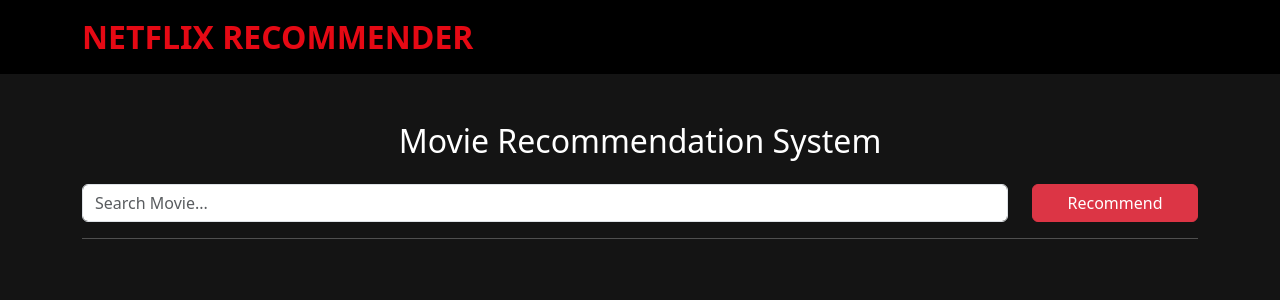
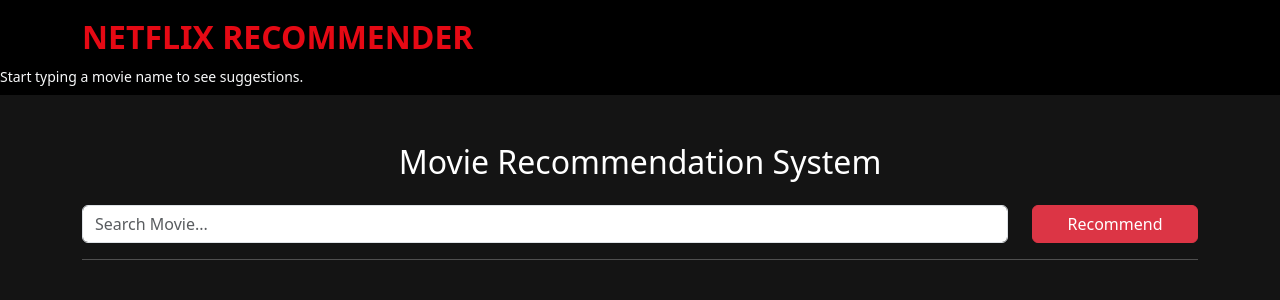
Before and after one commit to aanyajain9/Netflix-Recommendation-System, a Flask app: page / in a window 1280 px wide. Shown: the top 300 px of the page. Run offline with Flask 3, Linux system fonts and the light colour scheme; parts of the project's set-up code (start-up, migrations or seed data) failed here and were passed over.

Commit message:
Improved search input user experience

```diff
--- a/templates/index.html
+++ b/templates/index.html
@@ -61,6 +61,11 @@ NETFLIX RECOMMENDER
 </a>
 
 </div>
+
+
+<small class="text-light">
+    Start typing a movie name to see suggestions.
+</small>
 
 </nav>
 
```
